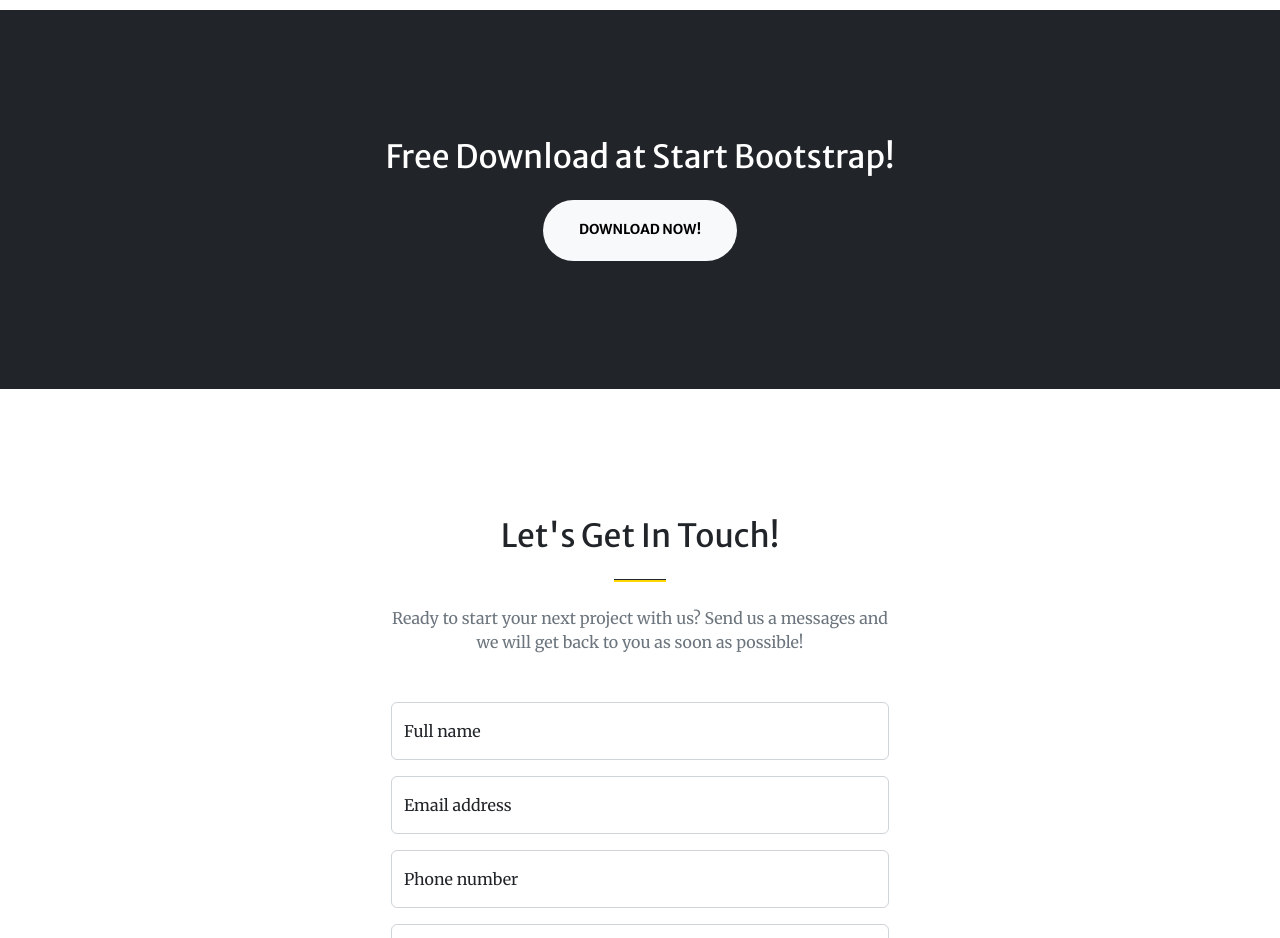
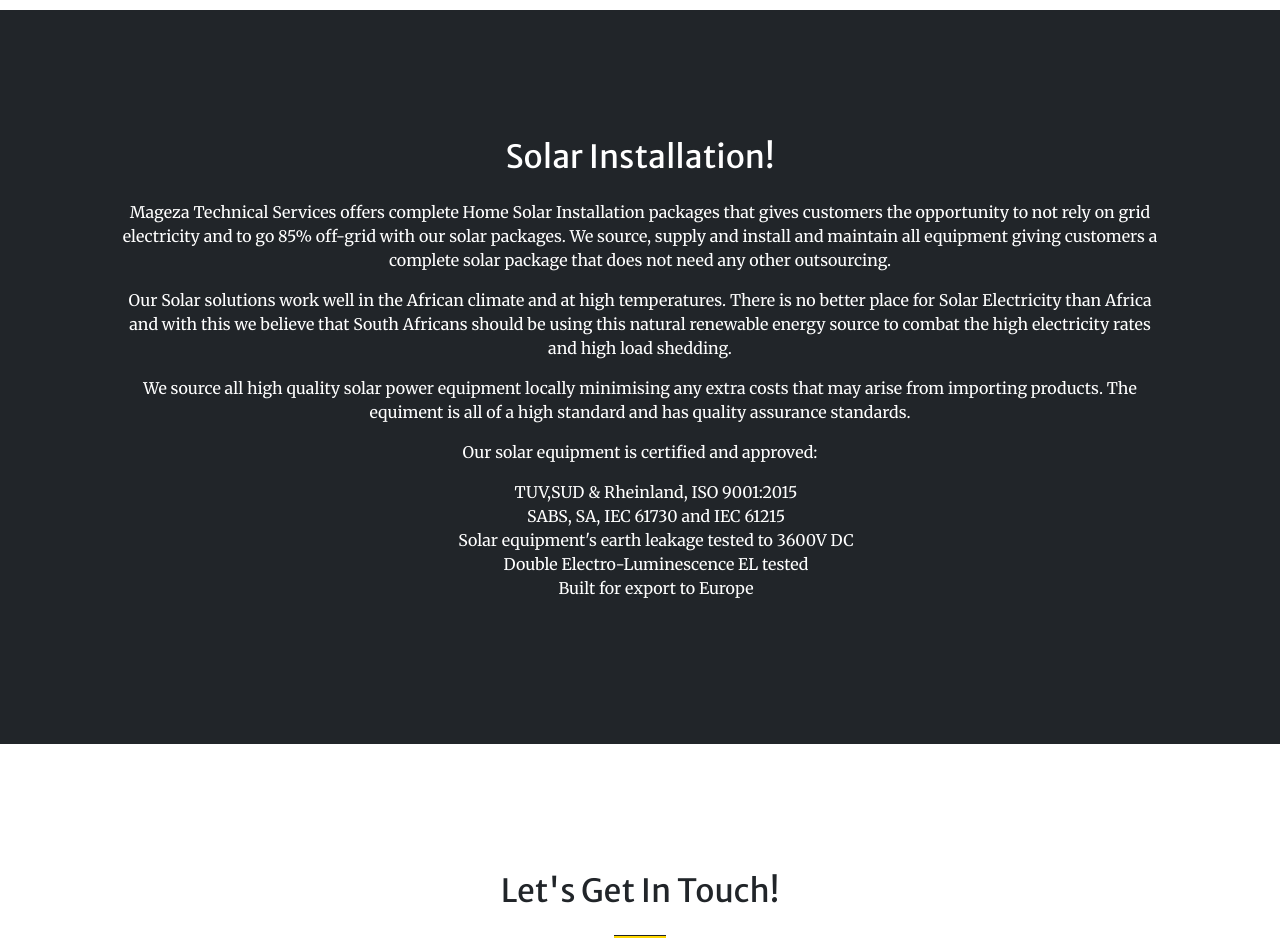
Before and after one commit to GK-MAN/solar-stuff, a website: page index.html in a window 1280 px wide. Shown: the part 4520-5458 px from the top of the page. Drawn offline with nearby package versions, Linux system fonts and the light colour scheme; some packages are replaced by stand-ins of ours; a script that the page names is missing.

Commit message:
done done

```diff
--- a/index.html
+++ b/index.html
@@ -293,8 +293,36 @@
         <!-- Call to action-->
         <section class="page-section bg-dark text-white">
             <div class="container px-4 px-lg-5 text-center">
-                <h2 class="mb-4">Free Download at Start Bootstrap!</h2>
-                <a class="btn btn-light btn-xl" href="https://startbootstrap.com/theme/creative/">Download Now!</a>
+                <h2 class="mb-4">Solar Installation!</h2>
+                <p>
+                    Mageza Technical Services offers complete Home Solar Installation packages that gives customers the opportunity to not rely on grid electricity and to go 85% off-grid with our solar packages. We source, supply and install and maintain all equipment giving customers a complete solar package that does not need any other outsourcing.
+                </p>
+                <p>
+                    Our Solar solutions work well in the African climate and at high temperatures. There is no better place for Solar Electricity than Africa and with this we believe that South Africans should be using this natural renewable energy source to combat the high electricity rates and high load shedding.
+                </p>
+                <p>
+                    We source all high quality solar power equipment locally minimising any extra costs that may arise from importing products. The equiment is all of a high standard and has quality assurance standards.
+                </p>
+                <p>
+                    Our solar equipment is certified and approved:
+                    <ul style="list-style-type:none;">
+                        <li>
+                            TUV,SUD & Rheinland, ISO 9001:2015
+                        </li>
+                        <li>
+                            SABS, SA, IEC 61730 and IEC 61215
+                        </li>
+                        <li>
+                            Solar equipment's earth leakage tested to 3600V DC
+                        </li>
+                        <li>
+                            Double Electro-Luminescence EL tested
+                        </li>
+                        <li>
+                            Built for export to Europe
+                        </li>
+                    </ul>
+                </p>
             </div>
         </section>
         <!-- Contact-->
```
